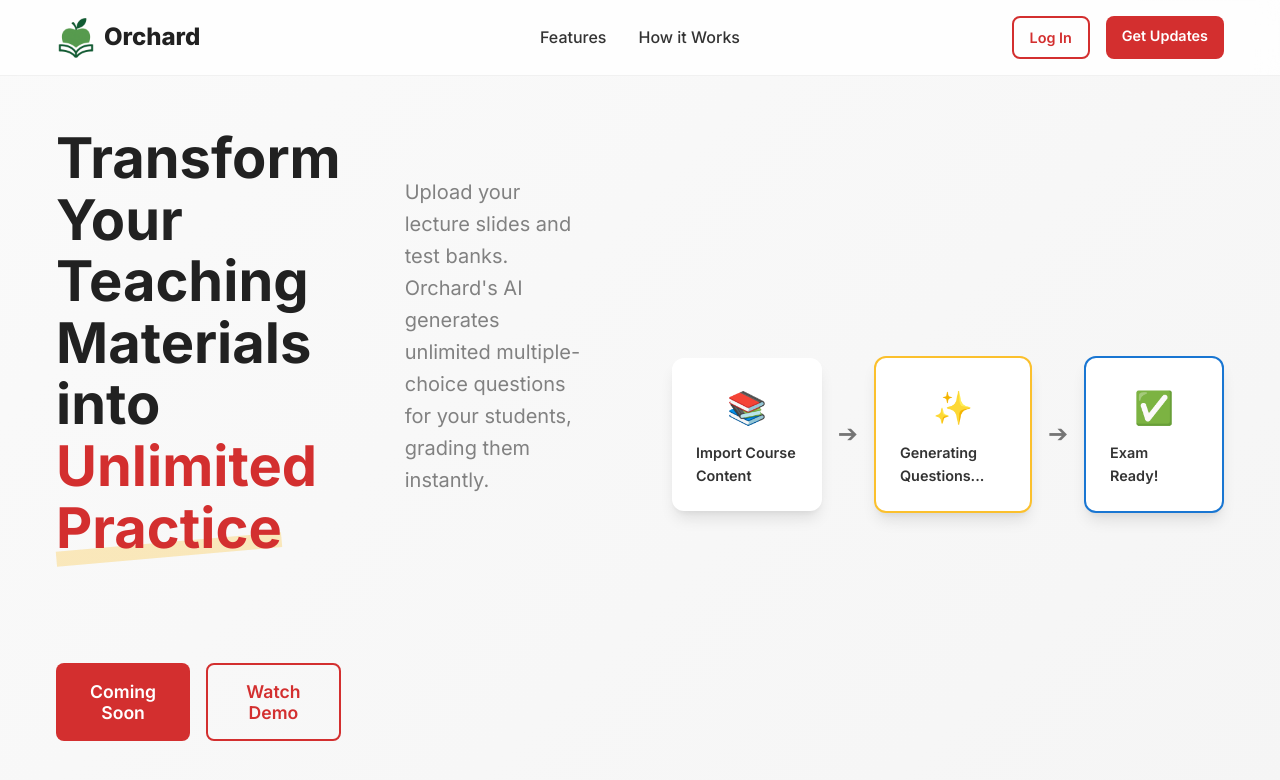
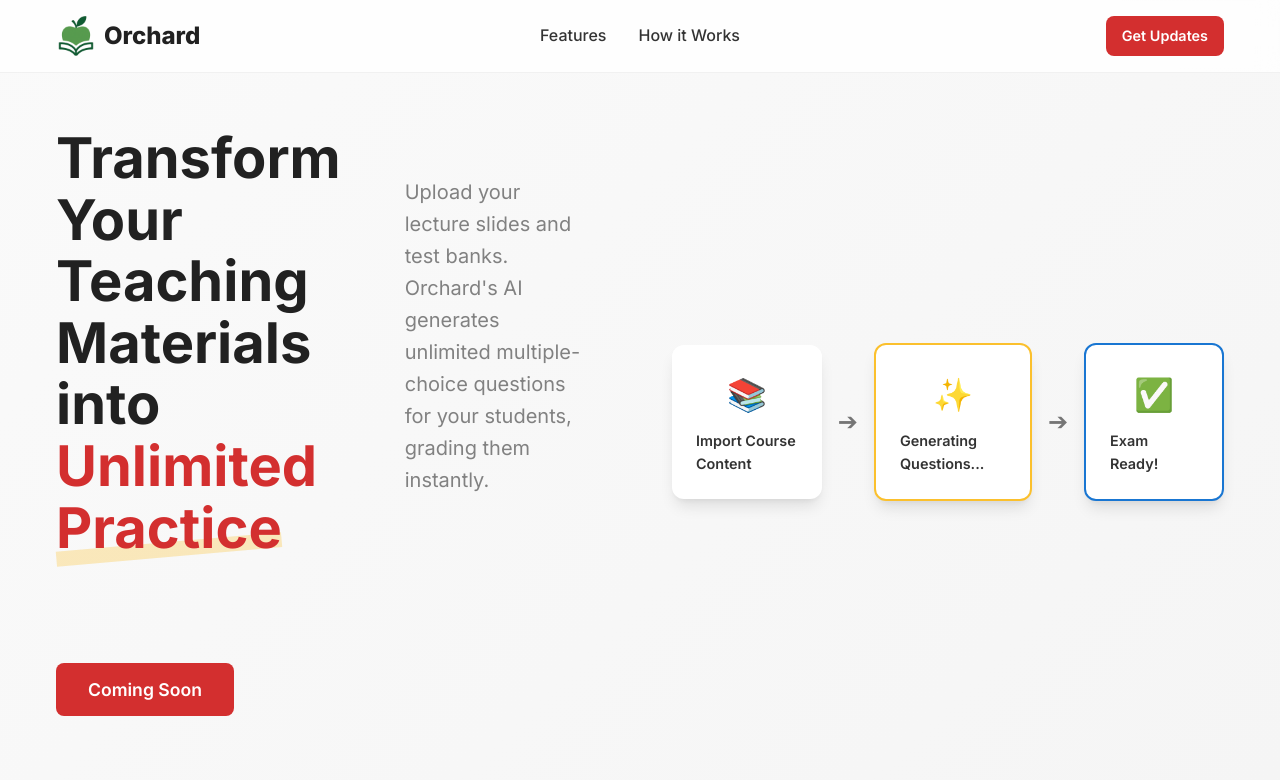
Before and after one commit to OrchardEDU/OrchardAPP, a Next.js app in the folder client/: page / in a window 1280 px wide. Shown: the top 780 px of the page. Built offline with nearby package versions, Linux system fonts and the light colour scheme.

Commit message:
remove faulty login and demo button

```diff
--- a/client/src/components/Footer.tsx
+++ b/client/src/components/Footer.tsx
@@ -16,7 +16,6 @@ const Footer = () => {
                         <div className="link-group">
                             <h4>Product</h4>
                             <a href="#features">Features</a>
-                            <a href="#">Demo</a>
                         </div>
                         <div className="link-group">
                             <h4>Company</h4>
--- a/client/src/components/Header.tsx
+++ b/client/src/components/Header.tsx
@@ -29,7 +29,6 @@ const Header = () => {
           </ul>
         </nav>
         <div className="header-actions">
-          <a href="#" className="btn btn-secondary btn-sm">Log In</a>
           <a href="mailto:support@orchardedu.com" className="btn btn-primary btn-sm">Get Updates</a>
         </div>
       </div>
--- a/client/src/components/Hero.tsx
+++ b/client/src/components/Hero.tsx
@@ -16,7 +16,6 @@ const Hero = () => {
                     </p>
                     <div className="hero-actions">
                         <button className="btn btn-primary btn-lg">Coming Soon</button>
-                        <button className="btn btn-secondary btn-lg">Watch Demo</button>
                     </div>
                 </div>
                 <div className="hero-visual">
```
